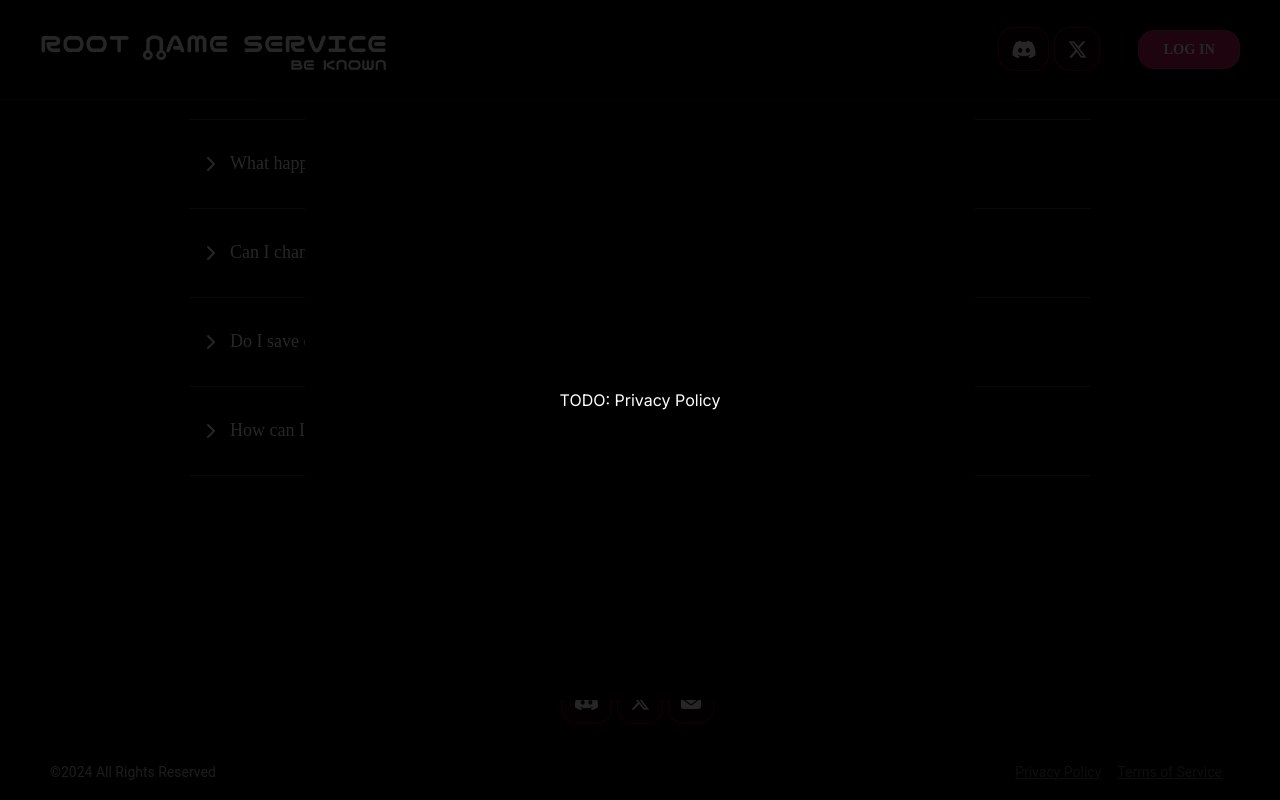
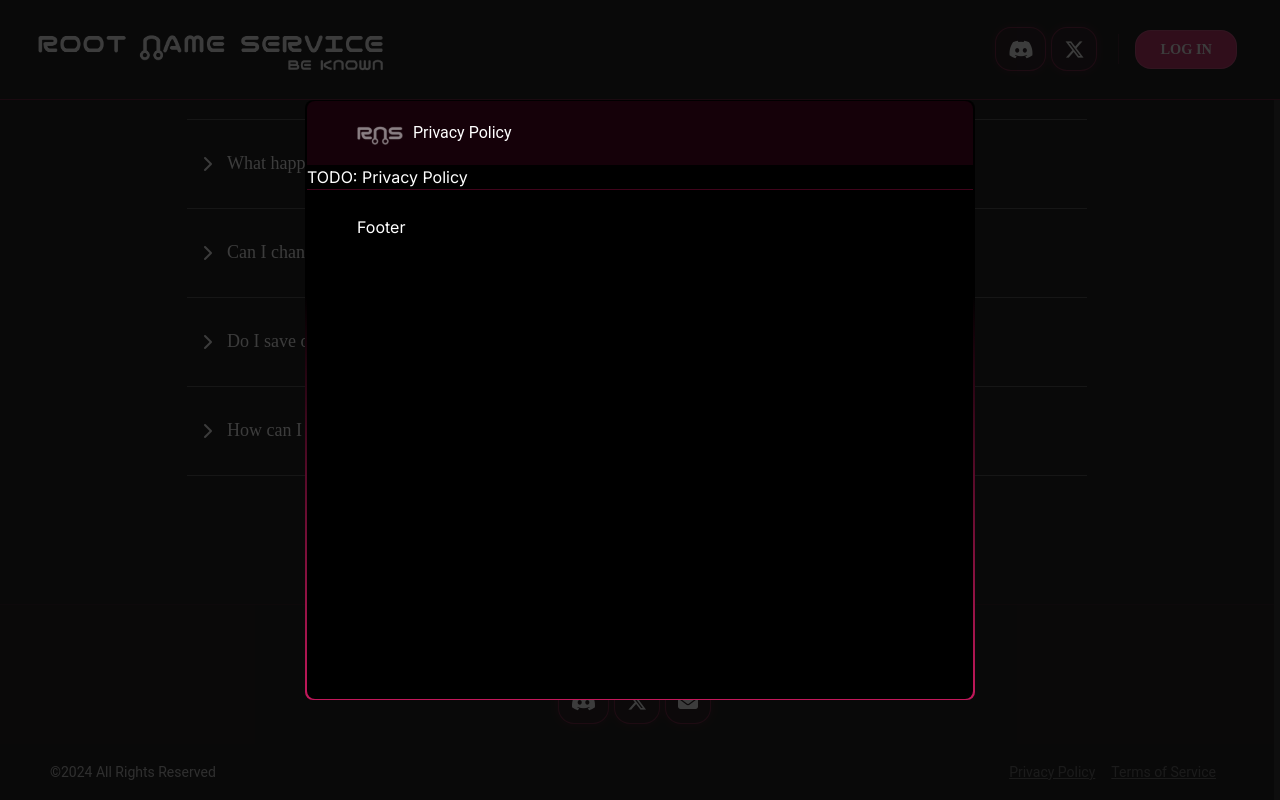
Before and after one commit to Pepper24Bot/rns-landing-page, a Next.js app: page / in a window 1280 px wide. Both pictures are taken after a click on the element "Privacy Policy". Shown: the part 6415-7215 px from the top of the page. Built offline with nearby package versions, Linux system fonts and the light colour scheme.

Commit message:
add modal container

```diff
--- a/src/app/components/Global/Footer/PageFooter.tsx
+++ b/src/app/components/Global/Footer/PageFooter.tsx
@@ -57,7 +57,7 @@ export const PageFooter: React.FC = () => {
               onClick={() => {
                 toggleModal({
                   props: <p>TODO: Privacy Policy</p>,
-                  //  title: "Delete Arkive",
+                  title: "Privacy Policy",
                   //  confirmAction: () => {
                   //    return handleDeleteArkive();
                   //  },
--- a/src/app/components/Global/Modal/GenericModal.tsx
+++ b/src/app/components/Global/Modal/GenericModal.tsx
@@ -1,6 +1,15 @@
 import React, { useContext } from "react";
-import { Container, ModalContainer } from "./StyledModal";
+import {
+  Container,
+  Footer,
+  Header,
+  Modal,
+  ModalContainer,
+  Title,
+} from "./StyledModal";
 import { PageWrapperContext } from "../../Wrapper/PageWrapper";
+
+import Image from "next/image";
 
 export const GenericModal: React.FC = () => {
   const { toggleModal, isModalOpen, props, modalContent } =
@@ -18,7 +27,22 @@ export const GenericModal: React.FC = () => {
         event.stopPropagation();
       }}
     >
-      <ModalContainer>{modalContent}</ModalContainer>
+      <ModalContainer>
+        <Modal>
+          <Header>
+            <Image
+              src="/images/rns-2.svg"
+              alt="RNS Icon"
+              width={46}
+              height={20}
+              style={{ opacity: 0.5, margin: "4px 10px 0 0" }}
+            />
+            <Title>{props?.title}</Title>
+          </Header>
+          {modalContent}
+          <Footer>Footer</Footer>
+        </Modal>
+      </ModalContainer>
     </Container>
   ) : (
     <></>
--- a/src/app/components/Global/Modal/StyledModal.tsx
+++ b/src/app/components/Global/Modal/StyledModal.tsx
@@ -1,13 +1,14 @@
 import styled from "styled-components";
-import { FlexCenter } from "../StyledGlobal";
+import { Flex, FlexCenter } from "../StyledGlobal";
 
 export const Container = styled(FlexCenter)`
-  // border: solid yellow;
   position: fixed;
   width: 100%;
   height: 100%;
   z-index: 101;
-  background-color: rgba(0, 0, 0, 0.85);
+  background-color: rgba(12, 12, 12, 0.8);
+  overflow: auto;
+  scrollbar-gutter: stable both-edges;
 `;
 
 export const ModalContainer = styled(FlexCenter)`
@@ -15,5 +16,30 @@ export const ModalContainer = styled(FlexCenter)`
   width: 100%;
   height: 600px;
   border-radius: 8px;
+  background: linear-gradient(180deg, #000000 32.5%, #c2185b 100%);
+`;
+
+export const Modal = styled.div`
+  margin: 2px;
+  width: 100%;
+  height: calc(100% - 2px);
+  border-radius: 8px;
   background-color: var(--background-darkest);
 `;
+
+export const Header = styled(Flex)`
+  border-radius: 8px 8px 0 0;
+  background-color: rgb(84, 6, 36, 0.25);
+  padding: 20px 25px 20px 50px;
+`;
+
+export const Footer = styled(Flex)`
+  border-top: solid 1px rgb(84, 6, 36, 0.75);
+  padding: 25px 50px;
+`;
+
+export const Title = styled.div`
+  font-family: var(--secondary-font);
+  font-size: 16px;
+  // font-weight: 700;
+`;
--- a/src/app/components/Global/Navigation/Header.tsx
+++ b/src/app/components/Global/Navigation/Header.tsx
@@ -26,7 +26,7 @@ export const Header: React.FC = () => {
   return (
     <div>
       <Container isTop={isTop}>
-        <NavigationBar>
+        <NavigationBar id="navigation-bar">
           <ImageContainer>
             <Image
               src="/images/rns-logo-1.png"
--- a/src/app/components/Wrapper/PageWrapper.tsx
+++ b/src/app/components/Wrapper/PageWrapper.tsx
@@ -34,13 +34,21 @@ export const PageWrapper: React.FC<WrapperProps> = (props: WrapperProps) => {
     console.log("toggle modal...", isEmpty(modal));
     if (isEmpty(modal)) {
       setModalOpen(false);
-      document.body.style.overflow = "unset";
+
+      // hack - avoid layout shift
+      document.body.style.overflow = "auto";
+      document.body.style.marginRight = "0";
+      document.getElementById("navigation-bar")!.style.marginRight = "0";
     }
 
     if (!isEmpty(modal)) {
       setModalOpen(true);
       setModalProps({ ...modal });
+
+      // hack - avoid layout shift
+      document.getElementById("navigation-bar")!.style.marginRight = "6px";
       document.body.style.overflow = "hidden";
+      document.body.style.marginRight = "6px";
     }
   };
 
@@ -50,6 +58,7 @@ export const PageWrapper: React.FC<WrapperProps> = (props: WrapperProps) => {
         toggleModal,
         isModalOpen,
         modalContent: modalProps?.props,
+        props: modalProps,
       }}
     >
       <Container>
--- a/src/app/global/constants.ts
+++ b/src/app/global/constants.ts
@@ -132,7 +132,7 @@ export const FAQ = [
     {
         heading: 'What happens to the registration period if I sell my RNS or transfer it to a new wallet?',
         subheading: `
-        The registration period carries over to the new owner/wallet. For the avoidance of doubt, if you have registered your ENS for 1 year and after 3 months decide to sell your RNS or transfer it to a new wallet then the remaining 9 months registration period carries over to the new wallet/owner.
+        The registration period carries over to the new owner/wallet. For the avoidance of doubt, if you have registered your RNS for 1 year and after 3 months decide to sell your RNS or transfer it to a new wallet then the remaining 9 months registration period carries over to the new wallet/owner.
         `,
         linkText: '',
     },
--- a/src/app/globals.css
+++ b/src/app/globals.css
@@ -87,6 +87,7 @@ body {
   font-family: var(--default-font);
   background-color: var(--background-default);
   margin: 0;
+  overflow: auto;
 }
 
 a {
```
Also changed, not shown: public/images/rns-2.svg (added).
